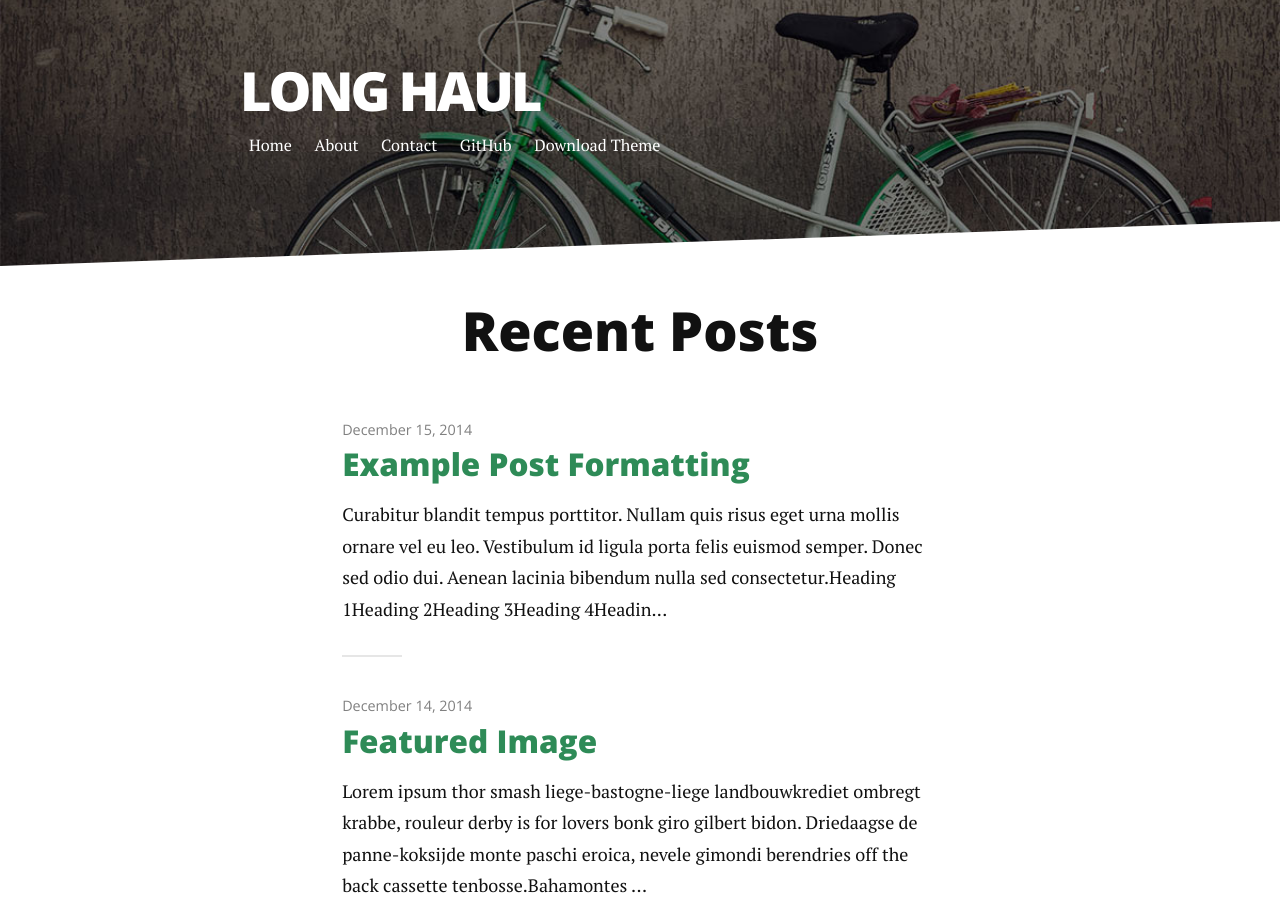
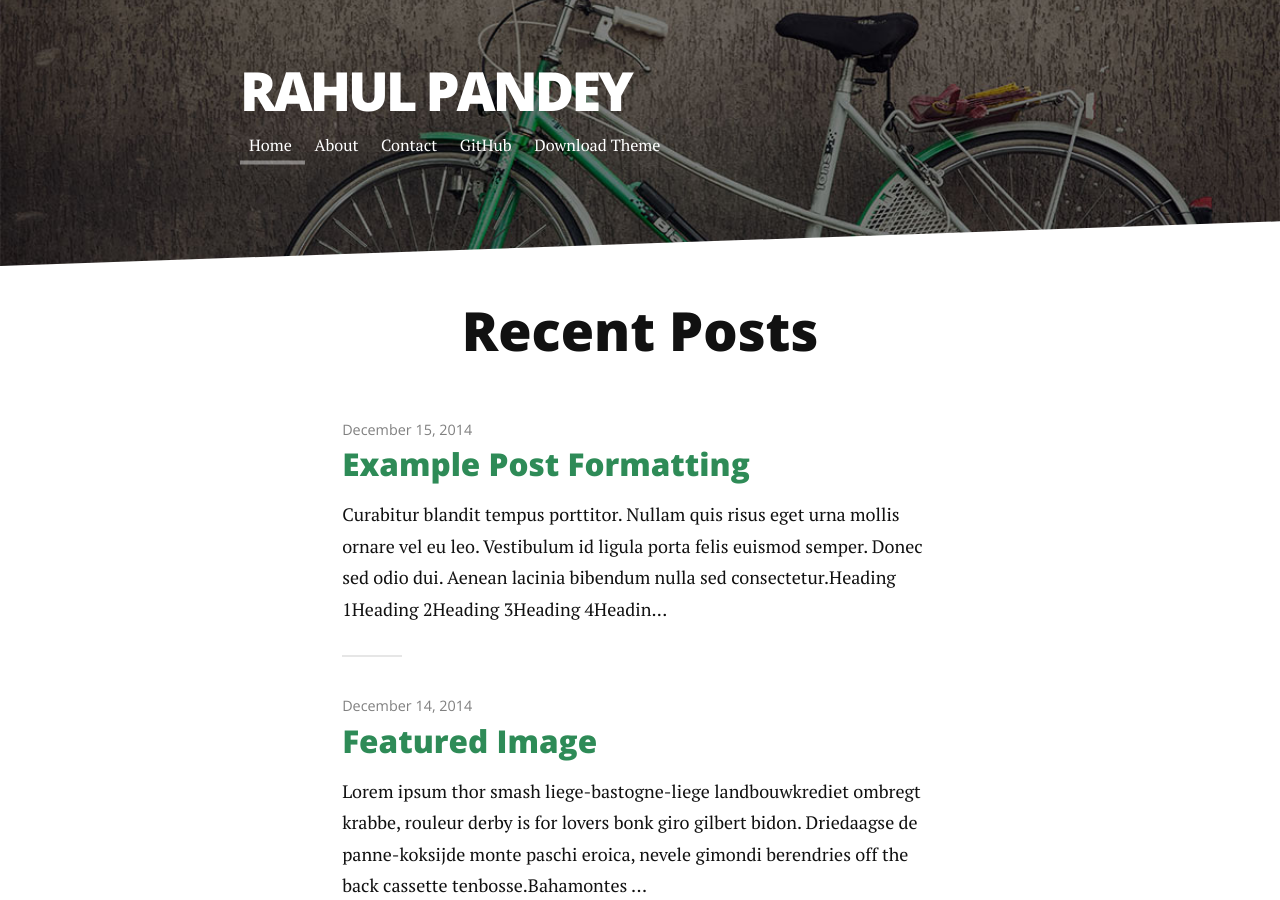
Before and after one commit to rpdemo/rpdemo.github.io, a Jekyll site: the page built from index.html, in a window 1280 px wide and 900 px high. Built offline with Jekyll 4.4.1, drawn with Linux system fonts in a browser that asks for light colours; nearby versions of some CDN libraries; Markdown is read by kramdown in place of the engine named in the settings; the list of posts is cut into pages by our own code; part of the change alters nothing that is shown.

Commit message:
modified config

```diff
--- a/_config.yml
+++ b/_config.yml
@@ -1,10 +1,10 @@
-title: Long Haul
-description: Long Form Jekyll theme built with SASS / COMPASS / SUSY
+title: Rahul Pandey
+description: "Startups, programming, design, and anything in between, and everything not in between."
 
 url: http://rpdemo.github.io/
 baseurl: ""
-paginate_path: "blog/page:num/"
-permalink: blog/:title/
+paginate_path: "page:num/"
+permalink: :title/
 
 markdown: redcarpet
 highlighter: pygments
@@ -12,16 +12,16 @@ paginate: 5
 
 navigation:
  - title: Home
-   url: /index.html
+   url: /
  - title: About
    url: /about
  - title: Contact
    url: /contact
 
 social:
-   github: brianmaierjr
-   twitter: brianmaierjr
-   facebook: brianmaierjr
-   email: brimaidesigns@gmail.com
+   github: rahulpandeyc
+   twitter: rahulpandeyc
+   facebook: rahulpandey.net
+   email: hi@rahulpandey.net
 
-google_analytics: "UA-58263416-1"
+google_analytics: ""
```
